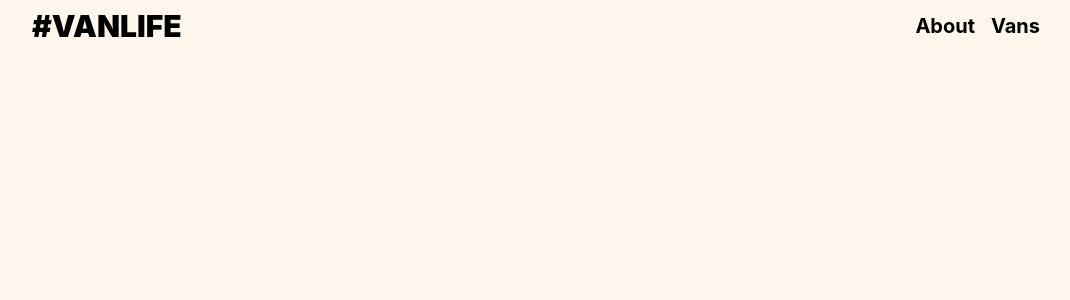
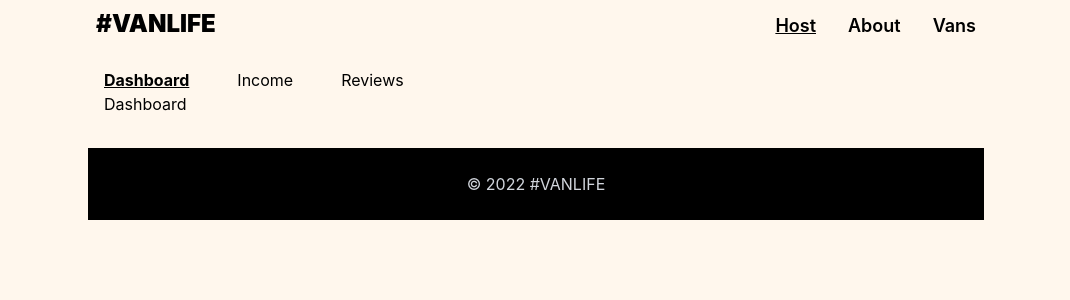
Before and after one commit to yaadevmohit/vanLife, a React (Vite) app: page /host in a window 1280 px wide. Before the commit this address had no page. Shown: the top 300 px of the page, without its empty margins (104-1174 px from the left). Built offline with nearby package versions, Linux system fonts and the light colour scheme; what miragejs would draw is missing.

Commit message:
add nested routes

```diff
--- a/index.html
+++ b/index.html
@@ -6,7 +6,7 @@
     <meta name="viewport" content="width=device-width, initial-scale=1.0" />
     <title>vanlife</title>
   </head>
-  <body class="max-w-5xl">
+  <body class="">
     <script type="module" src="/src/main.tsx"></script>
   </body>
 </html>
--- a/src/App.tsx
+++ b/src/App.tsx
@@ -1,24 +1,31 @@
-import { BrowserRouter, Routes, Route, Link } from "react-router-dom"
+import { BrowserRouter, Routes, Route} from "react-router-dom"
 import Home from "./pages/Home"
 import About from "./pages/About"
 import Vans from "./pages/Vans"
 import "./server"
 import VanDetail from "./pages/VanDetail"
+import Layout from "./components/Layout"
+import DashBoard from "./pages/Host/Dashboard"
+import Income from "./pages/Host/Income"
+import Reviews from "./pages/Host/Reviews"
+import HostLayout from "./components/HostLayout"
 export default function App() {
   return (
     <BrowserRouter>
-      <header className="w-full flex justify-between gap-3 p-2">
-        <Link to="/" className="hover:underline text-3xl font-black">#VANLIFE</Link>
-        <nav className="flex gap-4 py-1">
-          <Link to="/about" className="hover:underline text-xl font-bold">About</Link>
-          <Link to="/vans" className="hover:underline text-xl font-bold">Vans</Link>
-        </nav>
-      </header>
       <Routes>
-        <Route path="/" element={<Home />} />
-        <Route path="/about" element={<About />} />
-        <Route path="/vans" element={<Vans />} />
-        <Route path="/vans/:id" element={<VanDetail />} />
+        <Route path="/"  element={<Layout />}>
+          <Route index element={<Home />} />
+          <Route path="host" element={<HostLayout/>} />
+          <Route path="/about" element={<About />} />
+          <Route path="/vans" element={<Vans />} />
+          <Route path="/vans/:id" element={<VanDetail />} />
+
+          <Route path="host" element={<HostLayout />}>
+            <Route index element={<DashBoard />}/>
+            <Route path="income" element={<Income />}/>
+            <Route path="reviews" element={<Reviews />}/>
+          </Route>
+        </Route>
       </Routes>
     </BrowserRouter>
   )
--- /dev/null
+++ b/src/components/Footer.tsx
@@ -0,0 +1,8 @@
+export default function Footer() {
+    return(
+        <footer
+            className="relative bottom-0 w-full mt-4 bg-black text-gray-300 py-6 text-center"
+        >© 2022 #VANLIFE
+        </footer>
+    )
+}
--- /dev/null
+++ b/src/components/Header.tsx
@@ -0,0 +1,20 @@
+import { NavLink, Link } from "react-router-dom";
+
+export default function Header() {
+
+    const linkStyle = {
+        active: "underline text-lg font-semibold",
+        inActive: "hover:underline text-lg font-semibold"
+    }
+
+    return(
+        <header className="w-full flex justify-between m-auto items-center gap-3 p-2">
+            <Link to="/" className="hover:underline text-2xl font-black self-start">#VANLIFE</Link>
+            <nav className="flex gap-8 py-1">
+                <NavLink to="/host" className={({isActive}) => isActive ? linkStyle.active : linkStyle.inActive}>Host</NavLink>
+                <NavLink to="/about" className={({isActive}) => isActive ? linkStyle.active : linkStyle.inActive}>About</NavLink>
+                <NavLink to="/vans" className={({isActive}) => isActive ? linkStyle.active : linkStyle.inActive}>Vans</NavLink>
+            </nav>
+      </header>
+    )
+}
--- /dev/null
+++ b/src/components/HostLayout.tsx
@@ -0,0 +1,34 @@
+import { NavLink, Outlet } from "react-router-dom";
+
+export default function HostLayout() {
+    const linkStyle = {
+        active: "underline text-md font-bold",
+        inActive: "hover:underline text-md"
+    }
+    return(
+        <div className="p-4">
+            <nav className="flex gap-12">
+                <NavLink
+                    className={({isActive}) => isActive ? linkStyle.active : linkStyle.inActive}
+                    to="/host"
+                    end
+                >
+                    Dashboard
+                </NavLink>
+                <NavLink
+                    className={({isActive}) => isActive ? linkStyle.active : linkStyle.inActive}
+                    to="/host/income"
+                >
+                    Income
+                </NavLink>
+                <NavLink
+                    className={({isActive}) => isActive ? linkStyle.active : linkStyle.inActive}
+                    to="/host/reviews"
+                >
+                    Reviews
+                </NavLink>
+            </nav>
+            <Outlet />
+        </div>
+    )
+}
--- /dev/null
+++ b/src/components/Layout.tsx
@@ -0,0 +1,12 @@
+import Footer from "./Footer";
+import Header from "./Header";
+import { Outlet } from "react-router-dom";
+export default function Layout() {
+    return(
+        <div className="max-w-4xl mx-auto">
+            <Header />
+            <Outlet />
+            <Footer />
+        </div>
+    )
+}
--- /dev/null
+++ b/src/pages/Host/Dashboard.tsx
@@ -0,0 +1,4 @@
+export default function DashBoard() {
+    return(<h1>Dashboard</h1>
+    )
+}
--- /dev/null
+++ b/src/pages/Host/Income.tsx
@@ -0,0 +1,4 @@
+export default function Income() {
+    return(<h1>Income</h1>
+    )
+}
--- /dev/null
+++ b/src/pages/Host/Reviews.tsx
@@ -0,0 +1,4 @@
+export default function Reviews() {
+    return(<h1>Reviews</h1>
+    )
+}
--- a/src/pages/VanDetail.tsx
+++ b/src/pages/VanDetail.tsx
@@ -17,7 +17,7 @@ export default function VanDetail() {
     return(
        vanData ?
         (
-            <div className="flex flex-col px-4 gap-4 max-w-6xl">
+            <div className="flex flex-col px-4 gap-4 max-w-100 mx-auto">
                 <Link to="/vans" className="mb-4 self-start">
                 ←  <span className="border-b">Back to all vans</span>
                  </Link>
--- a/src/pages/Vans.tsx
+++ b/src/pages/Vans.tsx
@@ -32,7 +32,7 @@ export default function Vans() {
                 <h2 className="text-xl">{van.name}</h2>
                 <p>${van.price}<span>/day</span></p>
             </div>
-            <i className={`px-4 py-1 rounded-md text-white not-italic capitalize self-start ${typeColors[van.type]}`}>
+            <i className={`px-4 py-1 rounded-md text-amber-200 not-italic capitalize self-start ${typeColors[van.type]}`}>
                 {van.type}
             </i>
             </Link>
```
